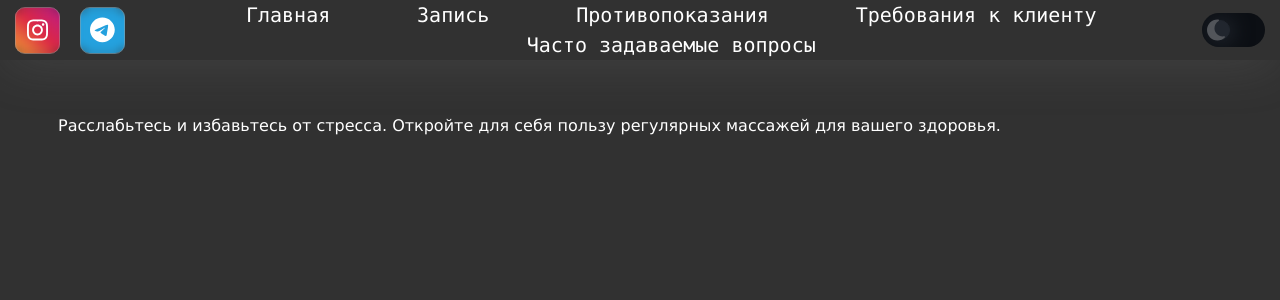
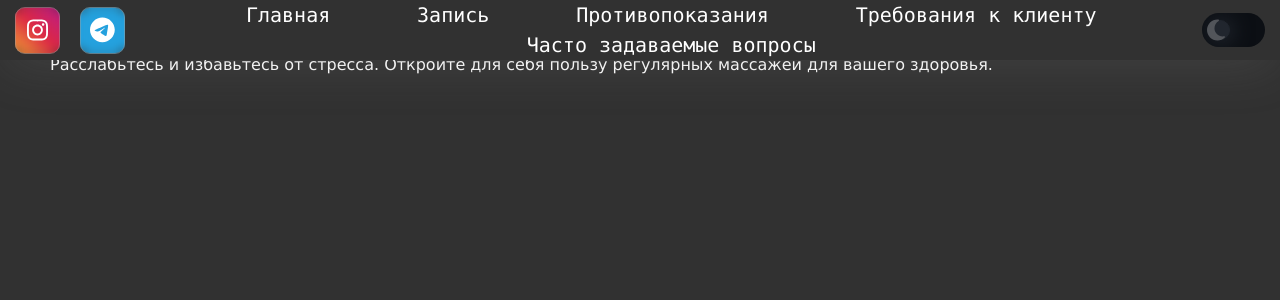
Before and after one commit to Romangergisevich/massage, a React (Vite) app: page / in a window 1280 px wide. Shown: the top 300 px of the page. Built offline with nearby package versions, Linux system fonts and the light colour scheme.

Commit message:
burger blur page add

```diff
--- a/src/App.tsx
+++ b/src/App.tsx
@@ -6,28 +6,37 @@ import Requirements from './components/pages/Requirements';
 import Questions from './components/pages/Questions';
 import Booking from './components/pages/Booking';
 import { useEffect, useRef } from 'react';
-import { useAppDispatch } from './custom_hooks/hooks';
-import { closeNav } from './store/slices/MobileNav';
+import { useAppDispatch, useAppSelector } from './custom_hooks/hooks';
+import MobileNav, { closeNav } from './store/slices/MobileNav';
+import { RootState } from './store/store';
 
 const App: React.FC = () => {
-  const main_body = useRef<HTMLDivElement>(null);
+  const bodyBlur_ref = useRef<HTMLDivElement>(null);
+  const burgerOpened = useAppSelector((state: RootState) => state.MobileNav.value);
   const dispatch = useAppDispatch();
 
   useEffect(() => {
     window.addEventListener('click', (e) => {
-      if (e.target === main_body.current) dispatch(closeNav());
+      if (e.target === bodyBlur_ref.current) dispatch(closeNav());
     });
     return () => {
       window.removeEventListener('click', (e) => {
-        if (e.target === main_body.current) dispatch(closeNav());
+        if (e.target === bodyBlur_ref.current) dispatch(closeNav());
       });
     };
   }, []);
 
+  useEffect(() => {
+    burgerOpened
+      ? bodyBlur_ref.current?.classList.add('bodyBlur_active')
+      : bodyBlur_ref.current?.classList.remove('bodyBlur_active');
+  }, [burgerOpened]);
+
   return (
     <>
       <MainHeader />
-      <div ref={main_body} className="main__body">
+      <div ref={bodyBlur_ref} className="bodyBlur"></div>
+      <div className="main__body-container">
         <Routes>
           <Route path="/" element={<Home />} />
           <Route path="/Booking" element={<Booking />} />
--- a/src/components/pages/Home.tsx
+++ b/src/components/pages/Home.tsx
@@ -3,11 +3,8 @@ import React from 'react';
 const Home: React.FC = () => {
   return (
     <div>
-
-      <p className="lucida">
-        Расслабьтесь и избавьтесь от стресса. Откройте для себя пользу регулярных массажей
-        для вашего здоровья.
-      </p>
+      Расслабьтесь и избавьтесь от стресса. Откройте для себя пользу регулярных массажей
+      для вашего здоровья.
     </div>
   );
 };
--- a/src/index.css
+++ b/src/index.css
@@ -9,7 +9,7 @@
   font-family: 'Lucida Sans Unicode', sans-serif;
 
   margin: 0;
-  padding-top: 100px;
+  padding-top: 55px;
 
   transition:
     color 0.5s,
@@ -18,6 +18,26 @@
   text-rendering: optimizeLegibility;
   -webkit-font-smoothing: antialiased;
   -moz-osx-font-smoothing: grayscale;
+}
+
+body {
+  margin: 0px;
+}
+
+.bodyBlur {
+  display: none;
+}
+
+.bodyBlur_active {
+  display: block;
+  position: fixed;
+  transition: all 0.5s;
+  background-color: var(--text-color);
+  opacity: 0.5;
+  top: 0px;
+  left: 0px;
+  right: 0px;
+  bottom: 0px;
 }
 
 .burger_line {
@@ -83,8 +103,6 @@
   opacity: 1;
 }
 
-.main__body {
+.main__body-container {
   padding: 0 50px 0 50px;
-  width: auto;
-  height: calc(100vh - 116px);
 }
```
